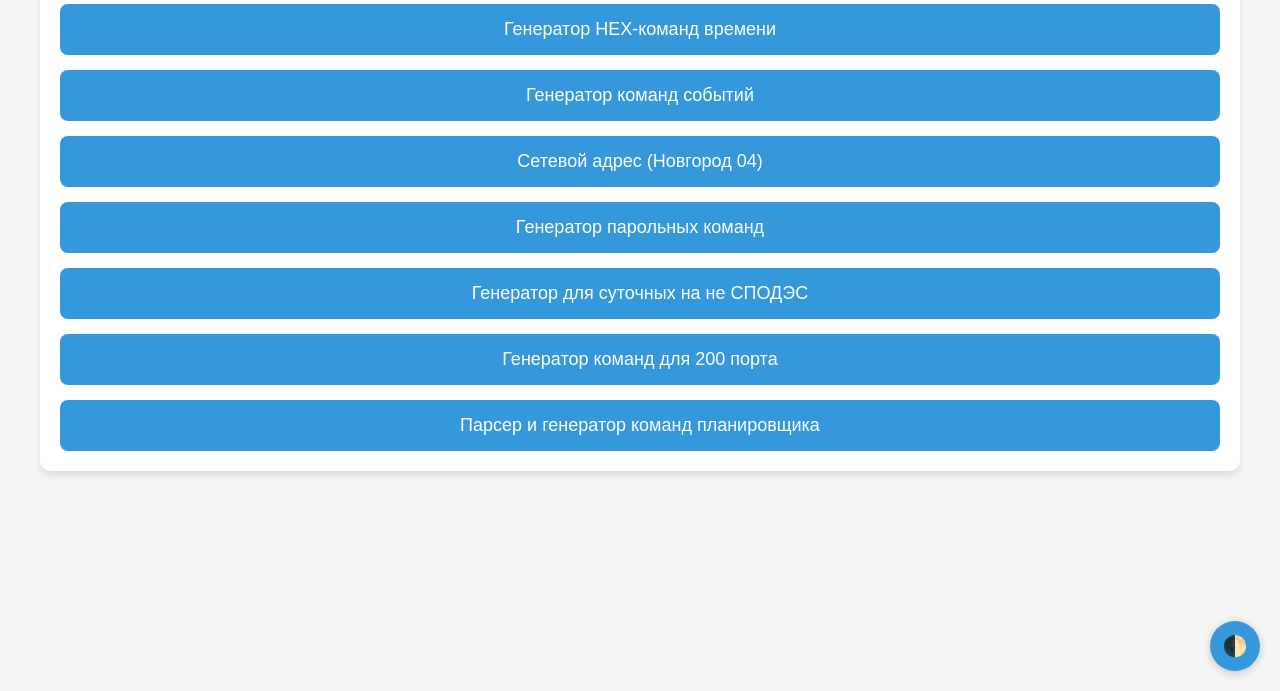
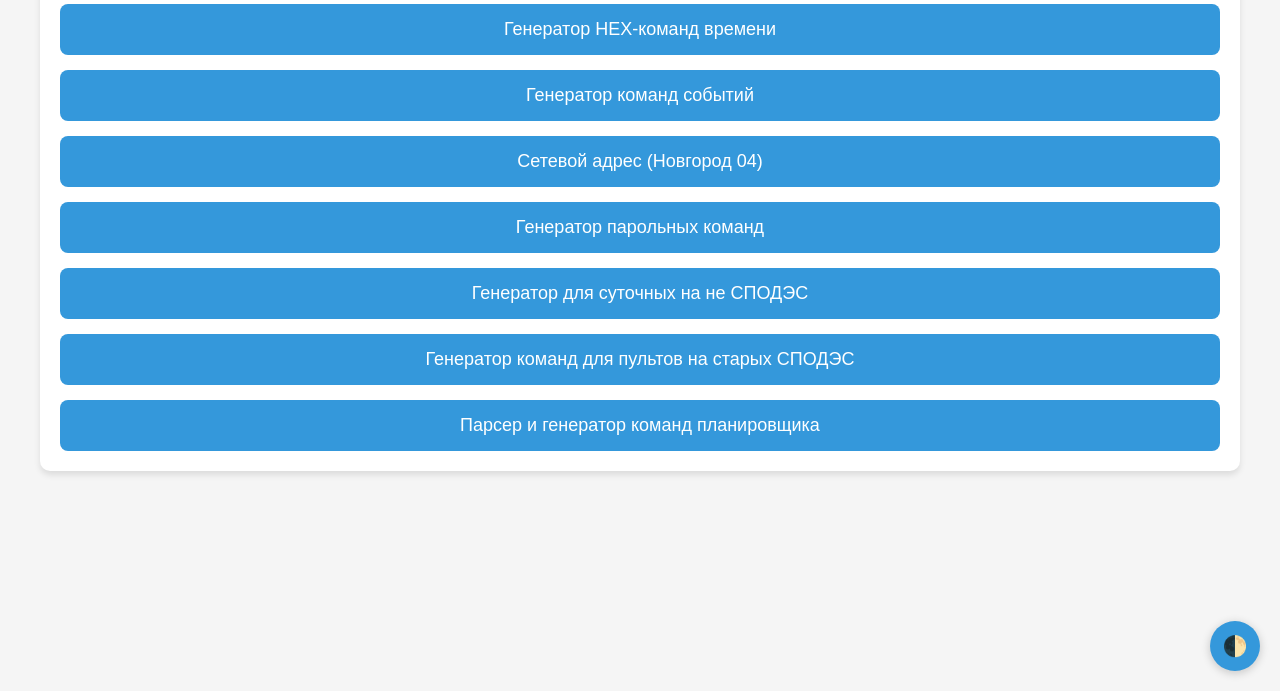
Before and after one commit to KiNo1703/hex-commands-generator, a plain HTML site: page index.html in a window 1280 px wide. Shown: the part 109-800 px from the top of the page. Drawn offline with Linux system fonts and the light colour scheme.

Commit message:
index.html

```diff
--- a/index.html
+++ b/index.html
@@ -475,7 +475,7 @@
                 <button class="parser-btn" onclick="showParser('network')">Сетевой адрес (Новгород 04)</button>
                 <button class="parser-btn" onclick="showParser('password')">Генератор парольных команд</button>
                 <button class="parser-btn" onclick="showParser('two-dates')">Генератор для суточных на не СПОДЭС</button>
-                <button class="parser-btn" onclick="showParser('port200')">Генератор команд для 200 порта</button>
+                <button class="parser-btn" onclick="showParser('port200')">Генератор команд для пультов на старых СПОДЭС</button>
                 <button class="parser-btn" onclick="showParser('scheduler')">Парсер и генератор команд планировщика</button>
             </div>
         </div>
```
